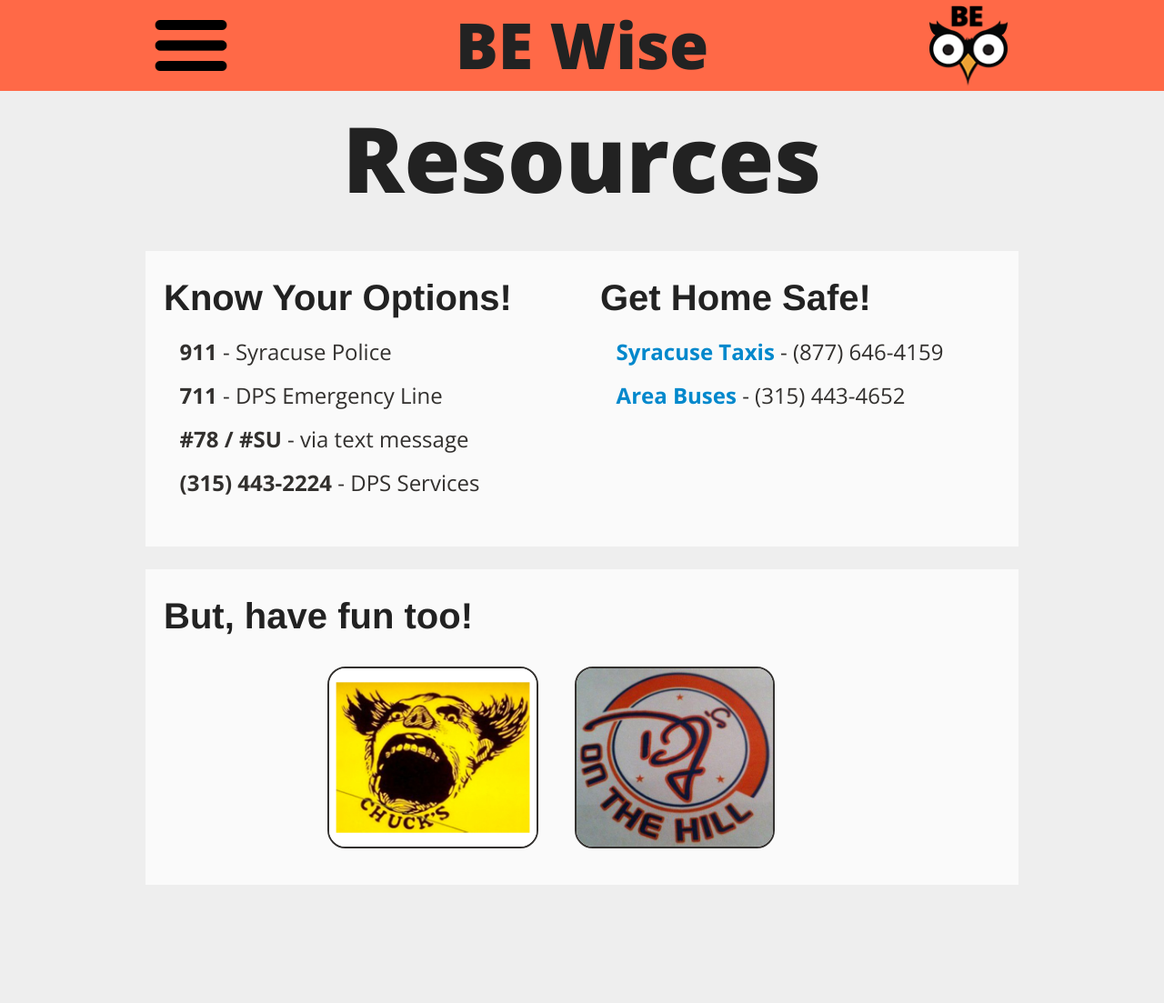
After one commit to bceskavich/bewisecalc, a Flask app: template app/templates/resources.html in a window 1280 px wide. The commit adds this page. Shown: the whole page at 91% size. Run offline with Flask 2, Linux system fonts and the light colour scheme; the template is opened without the code that fills it, so the values that code supplies are empty.

Commit message:
Resources page finalized, new navigation added to index.

```diff
--- a/app/static/css/style.css
+++ b/app/static/css/style.css
@@ -25,6 +25,7 @@ a:hover {
 .main-container {
 	width: 960px;
 	margin: 0 auto;
+	min-height: 1000px;
 }
 
 h2 {
@@ -75,8 +76,7 @@ Welcome Screen (Plus Display Section Buttons)
 	height: 95px;
 }
 
-#home #bac,
-#home #cups,
+#home .button,
 .info #button {
 	margin: 40px auto;
 	height: 90px;
@@ -86,8 +86,7 @@ Welcome Screen (Plus Display Section Buttons)
 	width: 400px;
 }
 
-#home #bac:hover,
-#home #cups:hover,
+#home .button:hover,
 .info #button:hover {
 	background-color: #313131;
 }
@@ -108,8 +107,7 @@ Welcome Screen (Plus Display Section Buttons)
 		padding-top: 100px;
 	}
 
-	#home #bac,
-	#home #cups,
+	#home .button,
 	.info #button {
 		margin: 20px auto;
 		height: 45px;
@@ -163,6 +161,15 @@ nav {
 	height: 90px;
 	margin-top: 5px;
 	margin-right: 10px;
+}
+
+.off-canvas-list {
+	color: #dddddd;
+	font-family: 'Open Sans', Arial, sans-serif;
+}
+
+.off-canvas-list a {
+	font-weight: 800;
 }
 
 @media only screen and (max-width: 961px) {
@@ -221,10 +228,6 @@ CUPS Resources + BAC Results
 	font-size: 1.5em;
 }
 
-.info #resources h2 {
-	font-size: 70px;
-}
-
 @media only screen and (max-width: 700px) {
 	.info h4 {
 		font-size: 20px;
@@ -238,10 +241,6 @@ CUPS Resources + BAC Results
 	.info .cups-img {
 		padding-top: 10px;
 		padding-bottom: 10px;
-	}
-
-	.info #resources h2 {
-		font-size: 25px;
 	}
 }
 
@@ -378,3 +377,58 @@ Calculator Page
 		margin-right: 20px;
 	}
 }
+
+/* ###########################
+Resources Page
+########################### */
+
+.resource-item {
+	background-color: #fafafa;
+	font-family: 'Open Sans', Arial, sans-serif;
+	padding: 20px;
+	margin-top: 25px;
+	min-height: 325px;
+}
+
+.resource-item h4 {
+	font-weight: 800;
+	font-size: 40px;
+}
+
+.resource-item ul {
+	list-style: none;
+	line-height: 2;
+	font-size: 1.5em;
+}
+
+.resource-item img {
+	max-height: 200px;
+	margin: 20px;
+	display: block;
+	float: left;
+	border: 2px #32302e solid;
+	border-radius: 20px;
+}
+
+.resource-item img:hover {
+	opacity: .8;
+}
+
+.resource-item > div {
+	margin: 0px auto;
+	max-width: 600px;
+}
+
+@media only screen and (max-width: 641px) {
+	.resource-item h4 {
+		font-size: 20px;
+	}
+
+	.resource-item ul {
+		font-size: 1em;
+	}
+
+	.resource-item {
+		min-height: 0px;
+	}
+}
--- a/app/templates/base.html
+++ b/app/templates/base.html
@@ -36,9 +36,10 @@
         <aside class="left-off-canvas-menu">
           <ul class="off-canvas-list">
             <li><label>BE Wise</label></li>
+            <li><a href="{{url_for('index')}}">Home</a></li>
             <li><a href="{{url_for('bac')}}">Your BAC</a></li>
+            <li><a href="{{url_for('cups')}}">#LastTheNight</a></li>
             <li><a href="{{url_for('resources')}}">Resources</a></li>
-            <li><a href="{{url_for('cups')}}">#LastTheNight</a></li>
           </ul>
         </aside>
 
--- /dev/null
+++ b/app/templates/resources.html
@@ -0,0 +1,38 @@
+{% extends "base.html" %}
+{% block content %}
+<section role="main" id="cups" class="main-container" id="resources">
+	<h2>Resources</h2>
+
+	<!-- security -->
+	<section class="row">
+		<div class="large-6 med-6 small-12 columns resource-item">
+			<h4>Know Your Options!</h4>
+			<ul>
+				<li><strong>911</strong> - Syracuse Police</li>
+				<li><strong>711</strong> - DPS Emergency Line</li>
+				<li><strong>#78 / #SU</strong> - via text message</li>
+				<li><strong>(315) 443-2224</strong> - DPS Services</li>
+			</ul>
+		</div>
+		<div class="large-6 med-6 small-12 columns resource-item">
+			<h4>Get Home Safe!</h4>
+			<ul>
+				<li><strong><a href="http://www.syracusecnytaxi.com/" target="_blank">Syracuse Taxis</a></strong> - (877) 646-4159</li>
+				<li><strong><a href="https://parking.syr.edu/Parking/display.cfm?content_ID=%23((9!%0A" target="_blank">Area Buses</a></strong> - (315) 443-4652</li>
+			</ul>
+		</div>
+	</section>
+
+	<!-- transportation + fun -->
+	<section class="row">
+		<div class="large-12 med-12 small-12 columns resource-item">
+			<h4>But, have fun too!</h4>
+			<div>
+				<a href="http://www.yelp.com/biz/chucks-cafe-syracuse" target="_blank"><img src="{{url_for('static', filename='img/chucks.jpg')}}" /></a>
+				<a href="https://www.facebook.com/pages/DJs-On-The-Hill/305429622827629?rf=182988611731935" target="_blank"><img src="{{url_for('static', filename='img/djs.jpg')}}" /></a>
+			</div>
+		</div>
+	</section>
+
+</section>
+{% endblock %}
--- a/app/views.py
+++ b/app/views.py
@@ -48,7 +48,7 @@ def display(bac):
 
 @app.route('/resources')
 def resources():
-    return 'Hi!'
+    return render_template("resources.html")
 
 @app.route('/cups')
 def cups():
```
Also changed, not shown: app/templates/cups.html (+1 -24 lines), app/templates/index.html (+5 -2 lines), app/static/img/chucks.jpg (added), app/static/img/djs.jpg (added).
